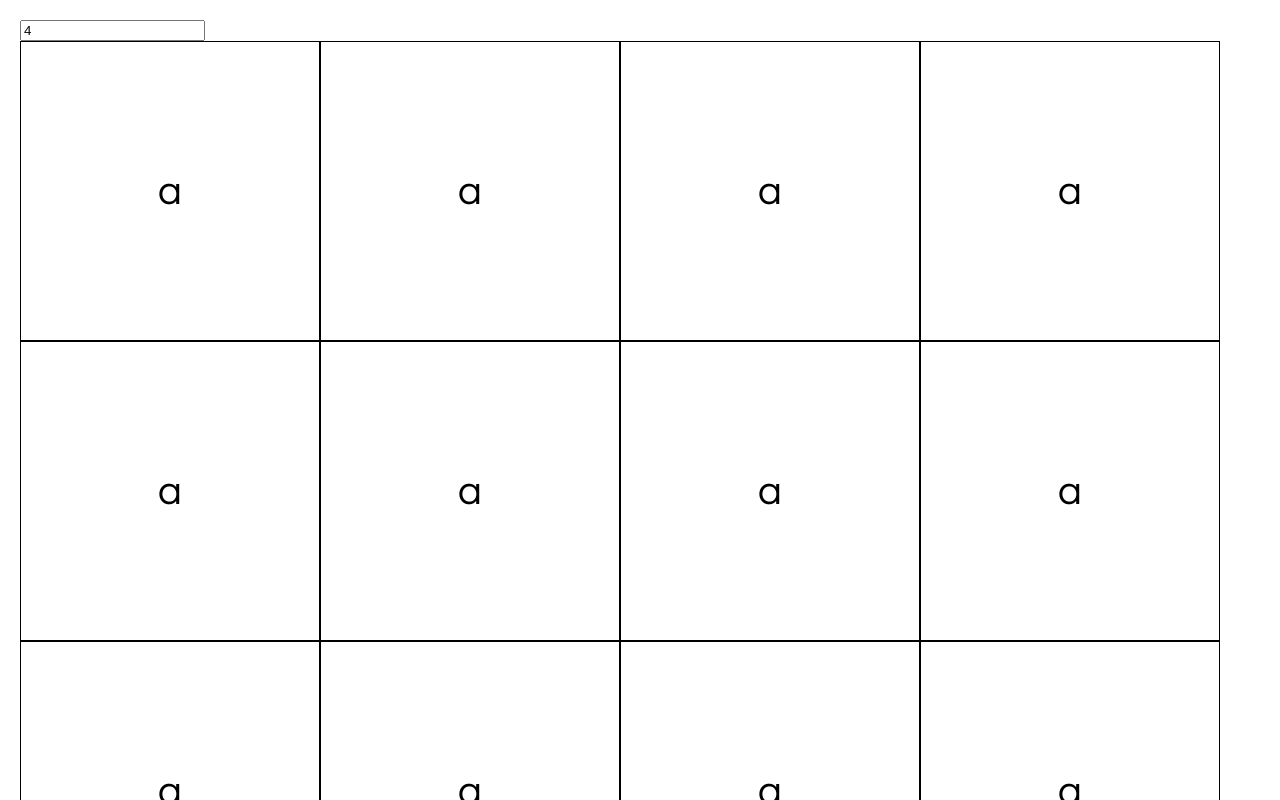
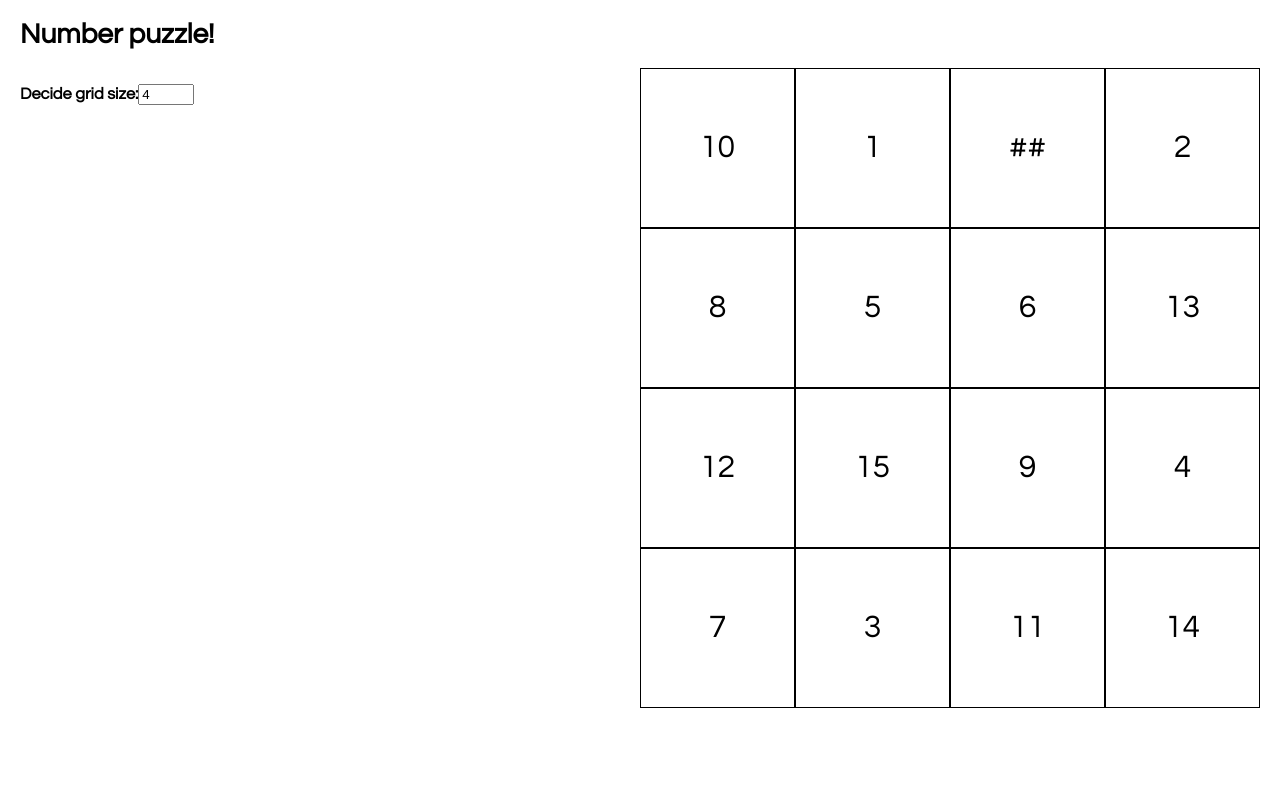
Before and after one commit to sankalpmukim/numpuz-with-react, a React app: page / in a window 1280 px wide. Shown: the top 800 px of the page. Built offline with nearby package versions, Linux system fonts and the light colour scheme.

Commit message:
Functioning game

```diff
--- a/src/Board.js
+++ b/src/Board.js
@@ -1,4 +1,4 @@
-import React, { useState, useEffect, useRef } from "react";
+import React from "react";
 import "./index.css";
 import Square from "./Square";
 // class Board extends React.Component {
@@ -17,25 +17,19 @@ import Square from "./Square";
 //   }
 // }
 
-const Board = () => {
-  const [gridSize, setGridSize] = useState(4);
-  const boardRef = useRef(null);
-  useEffect(() => {
-    boardRef.current.style.setProperty("--grid-size", gridSize);
-  }, [gridSize]);
-  const squares = Array(gridSize * gridSize)
-    .fill(null)
-    .map((_, idx) => <Square key={idx} />);
+const Board = (props) => {
+  let squares = props.squares.slice();
+  squares = squares.map((_, idx) => (
+    <Square
+      onClick={() => props.squareClick(idx)}
+      key={idx}
+      value={squares[idx]}
+    />
+  ));
+
   return (
-    <div>
-      <input
-        type="number"
-        value={gridSize}
-        onChange={(event) => setGridSize(event.target.value)}
-      />
-      <div ref={boardRef} className="board">
-        {squares}
-      </div>
+    <div className="board" style={{ "--grid-size": props.gridSize }}>
+      {squares}
     </div>
   );
 };
--- a/src/Square.js
+++ b/src/Square.js
@@ -3,7 +3,11 @@ import "./index.css";
 
 class Square extends React.Component {
   render() {
-    return <div className="square">a</div>;
+    return (
+      <div className="square" onClick={() => this.props.onClick()}>
+        {this.props.value}
+      </div>
+    );
   }
 }
 
--- a/src/index.css
+++ b/src/index.css
@@ -7,8 +7,10 @@ body {
   --grid-size: 4;
   /* Start with 4x4 */
   display: grid;
-  width: 75rem;
-  height: 75rem;
+  width: 40rem;
+  height: 40rem;
+  flex-grow: 1;
+  flex-basis: 0;
   grid-template: repeat(var(--grid-size), 1fr) / repeat(var(--grid-size), 1fr);
 }
 
@@ -16,7 +18,7 @@ body {
   border: 1px solid black;
   display: grid;
   place-items: center;
-  font-size: 40px;
+  font-size: 2rem;
 }
 
 .my-button {
@@ -25,3 +27,15 @@ body {
   right: 0;
   top: 0;
 }
+
+.game {
+  display: flex;
+  flex-direction: row;
+  flex-wrap: wrap;
+  justify-content: space-around;
+}
+
+.details {
+  flex-grow: 1;
+  flex-basis: 0;
+}
--- a/src/index.js
+++ b/src/index.js
@@ -1,17 +1,136 @@
-import React from "react";
+import React, { useState, useEffect } from "react";
 import ReactDOM from "react-dom";
 import "./index.css";
 import Board from "./Board";
 
-class Game extends React.Component {
-  render() {
-    return (
-      <div>
-        <Board />
+const generateInitArray = (gridSize) => {
+  const initArray = Array.from({ length: gridSize * gridSize }, (_, index) =>
+    String(index + 1)
+  );
+  initArray[initArray.length - 1] = "##";
+  initArray.sort(() => Math.random() - 0.5);
+  return initArray;
+};
+
+const swapArrayElements = (arr, indexA, indexB) => {
+  const temp = arr[indexA];
+  arr[indexA] = arr[indexB];
+  arr[indexB] = temp;
+  return arr;
+};
+
+const Game = () => {
+  const [gridSize, setGridSize] = useState(4);
+  const [squares, setSquares] = useState(generateInitArray(gridSize));
+  useEffect(() => {
+    setSquares(generateInitArray(gridSize));
+  }, [gridSize]);
+
+  const movable = (idx) => {
+    const mover = squares.indexOf("##");
+    // Horizontal:-1
+    // Vertical:1
+    // Not possible:0
+    if (idx === mover) {
+      return 0;
+    }
+    if (idx % gridSize === mover % gridSize) {
+      return 1;
+    } else {
+      const BEGIN = mover - (mover % gridSize);
+      if (idx >= BEGIN && idx <= BEGIN + gridSize - 1) {
+        return -1;
+      }
+      return 0;
+    }
+  };
+
+  const verticalChange = (idx, mover) => {
+    // console.log(gridSize);
+    let newSquares = squares.slice();
+    if (idx < mover) {
+      while (newSquares.indexOf("##") !== idx) {
+        newSquares = swapArrayElements(
+          newSquares,
+          newSquares.indexOf("##"),
+          newSquares.indexOf("##") - gridSize
+        );
+      }
+    } else if (idx > mover) {
+      while (newSquares.indexOf("##") !== idx) {
+        // console.log(gridSize);
+        // console.log(newSquares);
+        newSquares = swapArrayElements(
+          newSquares,
+          newSquares.indexOf("##"),
+          newSquares.indexOf("##") + gridSize
+        );
+      }
+    }
+    setSquares(newSquares);
+  };
+
+  const horizontalChange = (idx, mover) => {
+    let newSquares = squares.slice();
+    if (idx < mover) {
+      while (newSquares.indexOf("##") !== idx) {
+        newSquares = swapArrayElements(
+          newSquares,
+          newSquares.indexOf("##"),
+          newSquares.indexOf("##") - 1
+        );
+      }
+    } else if (idx > mover) {
+      while (newSquares.indexOf("##") !== idx) {
+        newSquares = swapArrayElements(
+          newSquares,
+          newSquares.indexOf("##"),
+          newSquares.indexOf("##") + 1
+        );
+      }
+    }
+    setSquares(newSquares);
+  };
+
+  const handleClick = (i) => {
+    // console.log(i);
+    if (movable(i) !== 0) {
+      if (movable(i) === 1) {
+        verticalChange(i, squares.indexOf("##"));
+      } else {
+        horizontalChange(i, squares.indexOf("##"));
+      }
+    }
+  };
+
+  return (
+    <div>
+      <h1>Number puzzle!</h1>
+      <div className="game">
+        <div className="details">
+          <label htmlFor="number">
+            <h3>
+              Decide grid size:
+              <input
+                type="number"
+                value={gridSize}
+                onChange={(event) => setGridSize(Number(event.target.value))}
+                id="number"
+                min="2"
+                max="10"
+              />
+            </h3>
+          </label>
+        </div>
+        <Board
+          squares={squares}
+          gridSize={gridSize}
+          squareClick={handleClick}
+        />
       </div>
-    );
-  }
-}
+    </div>
+  );
+};
 
 // ========================================
 
```
